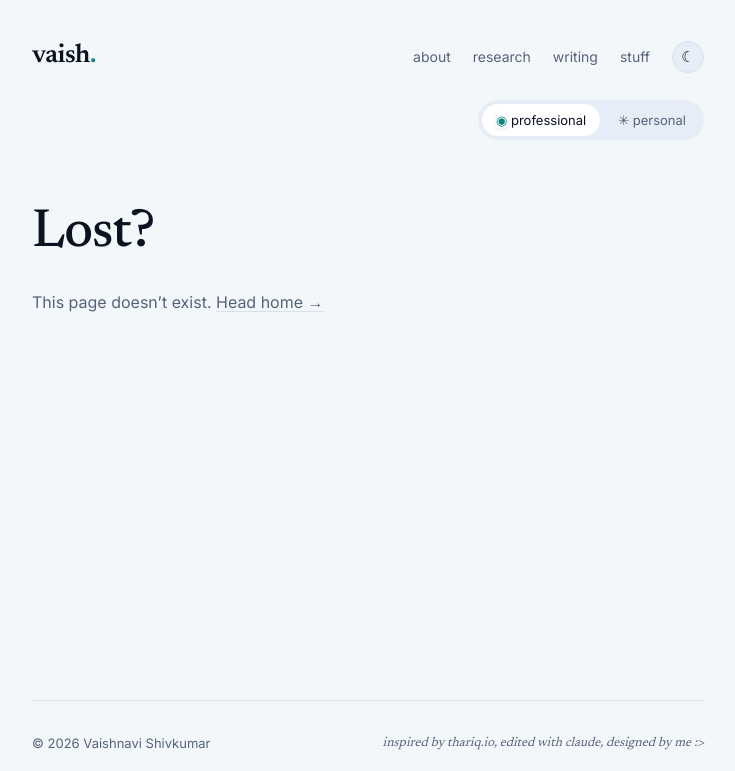
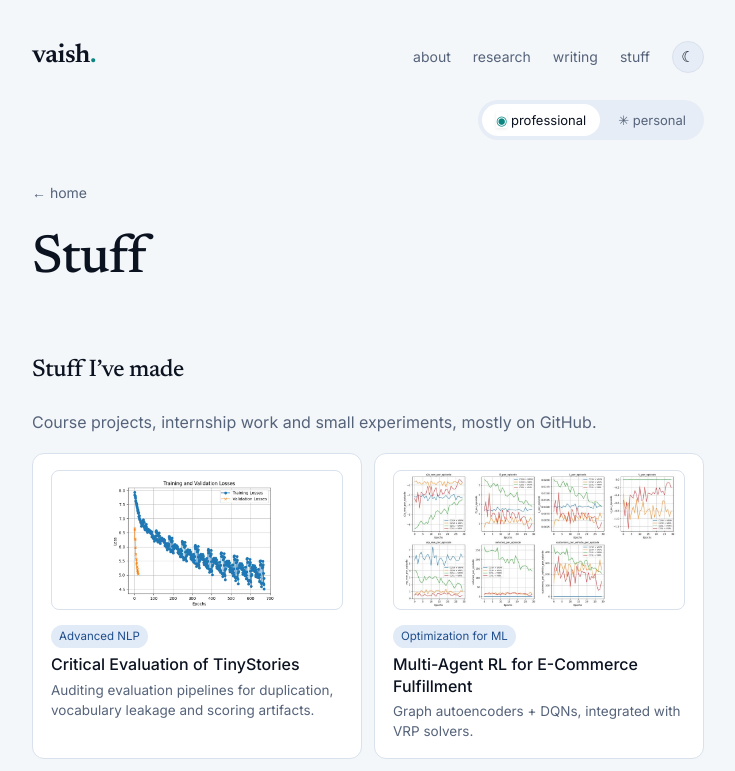
Before and after one commit to v4ishnavi/v4ishnavi.github.io, a Next.js app: page /stuff in a window 1280 px wide. Before the commit this address had no page. Shown: the top 771 px of the page, without its empty margins (272-1007 px from the left). Built offline with nearby package versions, Linux system fonts and the light colour scheme.

Commit message:
Stuff page, personal Substack link, trim homepage personal posts

```diff
--- /dev/null
+++ b/app/Stuff.tsx
@@ -0,0 +1,60 @@
+import {basePath, otherThings} from '../lib/site';
+import {stuff} from '../lib/research';
+
+// Shared by the homepage and /stuff/.
+export function StuffCards() {
+  return (
+    <ul className="cards">
+      {/* Cards with a figure first, so rows pair up evenly. */}
+      {[...stuff.filter((s) => s.image), ...stuff.filter((s) => !s.image)].map((s) => {
+        const body = (
+          <>
+            {s.image && <img className="card-img" src={basePath + s.image} alt="" loading="lazy" />}
+            <span className="tag">{s.tag}</span>
+            <strong>{s.title}</strong>
+            <small>{s.note}</small>
+          </>
+        );
+        return (
+          <li key={s.title}>
+            {s.url ? (
+              <a className="card" href={s.url} target="_blank" rel="noreferrer">
+                {body}
+              </a>
+            ) : (
+              <div className="card">{body}</div>
+            )}
+          </li>
+        );
+      })}
+    </ul>
+  );
+}
+
+export function OtherThings() {
+  return (
+    <ul className="rows">
+      {otherThings.map((o) => (
+        <li key={o.title}>
+          {o.url ? (
+            <a className="row pub" href={o.url} target="_blank" rel="noreferrer">
+              {o.image && <img className="pub-thumb" src={basePath + o.image} alt="" loading="lazy" />}
+              <div>
+                <strong>{o.title}</strong>
+                {o.note && <small>{o.note}</small>}
+              </div>
+              <span className="arrow">↗</span>
+            </a>
+          ) : (
+            <div className="row static">
+              <div>
+                <strong>{o.title}</strong>
+                {o.note && <small>{o.note}</small>}
+              </div>
+            </div>
+          )}
+        </li>
+      ))}
+    </ul>
+  );
+}
--- a/app/layout.tsx
+++ b/app/layout.tsx
@@ -33,7 +33,7 @@ export default function RootLayout({children}: {children: React.ReactNode}) {
               <Link href="/#about">about</Link>
               <Link href="/#research" data-mode-link="research">research</Link>
               <Link href="/writing/">writing</Link>
-              <Link href="/#stuff">stuff</Link>
+              <Link href="/stuff/">stuff</Link>
               <ThemeToggle />
             </nav>
           </header>
--- /dev/null
+++ b/app/stuff/page.tsx
@@ -0,0 +1,25 @@
+import type {Metadata} from 'next';
+import Link from 'next/link';
+import {OtherThings, StuffCards} from '../Stuff';
+
+export const metadata: Metadata = {title: 'Stuff'};
+
+export default function StuffIndex() {
+  return (
+    <main className="detail">
+      <Link className="back" href="/">
+        ← home
+      </Link>
+      <h1>Stuff</h1>
+      <section>
+        <h2>Stuff I’ve made</h2>
+        <p className="copy">Course projects, internship work and small experiments, mostly on GitHub.</p>
+        <StuffCards />
+      </section>
+      <section>
+        <h2>Other things</h2>
+        <OtherThings />
+      </section>
+    </main>
+  );
+}
--- a/lib/site.ts
+++ b/lib/site.ts
@@ -6,7 +6,8 @@ export const profile = {
   email: 'vaishnavishivkumar0@gmail.com',
   links: [
     {label: 'GitHub', url: 'https://github.com/v4ishnavi'},
-    {label: 'Substack', url: 'https://vaishnavishivkumar.substack.com'},
+    {label: 'Substack', url: 'https://vaishnavishivkumar.substack.com', mode: 'research'},
+    {label: 'Substack', url: 'https://tacksforsnaccs.substack.com', mode: 'life'},
     {label: 'LinkedIn', url: 'https://www.linkedin.com/in/vaishnavi-shivkumar-546036258/'},
     {label: 'Email', url: 'mailto:vaishnavishivkumar0@gmail.com'},
     {label: 'CV', url: `${basePath}/resume.pdf`},
@@ -14,7 +15,7 @@ export const profile = {
     {label: 'Letterboxd', url: 'https://boxd.it/ngMcf', mode: 'life'},
     {label: 'Goodreads', url: 'https://www.goodreads.com/vaishnavishivkumar', mode: 'life'},
     {label: 'Spotify', url: 'https://open.spotify.com/user/87i3xa5szokivi7efj548l81v', mode: 'life'},
-  ] as {label: string; url: string; mode?: 'life'}[],
+  ] as {label: string; url: string; mode?: 'research' | 'life'}[],
 };
 
 export const publications = [
```
Also changed, not shown: app/page.tsx (+18 -55 lines).
